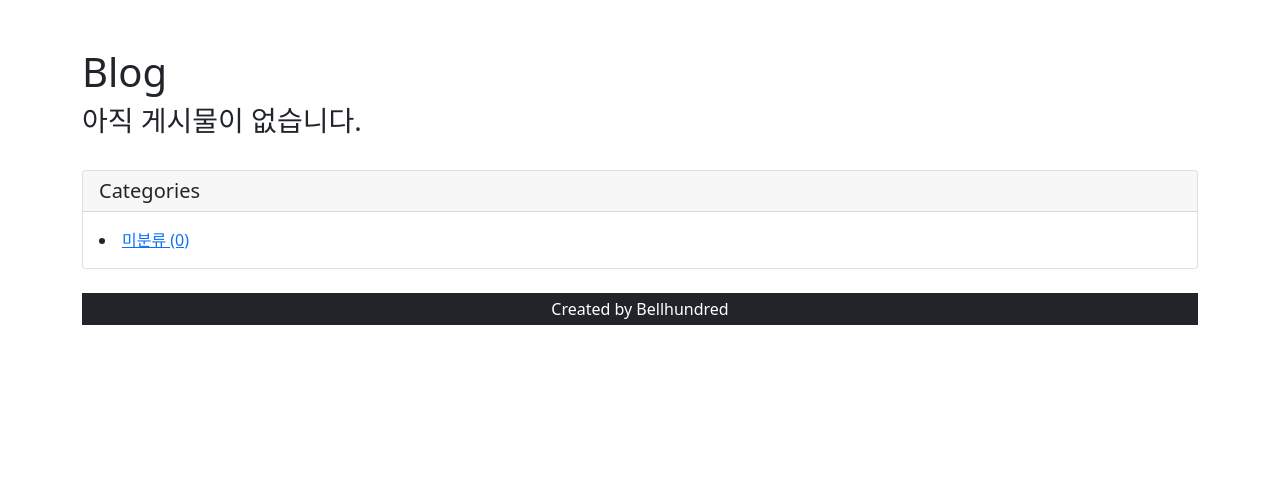
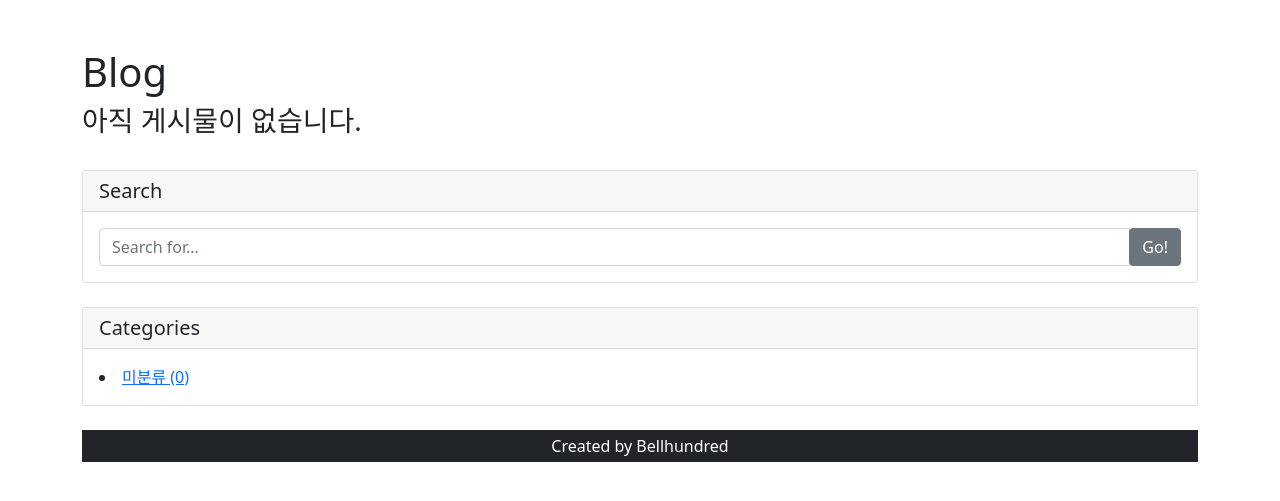
Before and after one commit to good5229/django_blog_practice, a Django app: page /blog/ in a window 1280 px wide. Shown: the part 56-557 px from the top of the page. Run offline with Django 3.2, Linux system fonts and the light colour scheme; data that the repository does not hold is empty; some libraries are stand-ins or nearby versions.

Commit message:
feat(search): add search function

```diff
--- a/blog/templates/blog/base.html
+++ b/blog/templates/blog/base.html
@@ -11,6 +11,18 @@
 <div class="row mt-5" id="main-area">
     {% block main_area %}
     {% endblock %}
+</div>
+<!-- Search Widget -->
+<div class="card my-4">
+    <h5 class="card-header">Search</h5>
+    <div class="card-body">
+        <div class="input-group">
+            <input type="text" class="form-control" placeholder="Search for..." id="search-input">
+            <span class="input-group-btn">
+                                <button class="btn btn-secondary" type="button" onclick="searchPost();">Go!</button>
+                            </span>
+        </div>
+    </div>
 </div>
 <div class="card my-4" id="categories-card">
     <h5 class="card-header">Categories</h5>
@@ -28,6 +40,23 @@
     </div>
 </div>
 {% include 'blog/footer.html' %}
+<script>
+    function searchPost() {
+        let searchValue = document.getElementById('search-input').value.trim();
+        if (searchValue.length > 1) {
+            location.href = "/blog/search/" + searchValue + "/";
+        }
+        else {
+            alert('검색어(' + searchValue + ')가 너무 짧습니다.');
+        }
+    };
+
+    document.getElementById('search-input').addEventListener('keyup', function (event) {
+        if (event.key === 'Enter') {
+            searchPost();
+        }
+    });
+</script>
 <script src="https://cdn.jsdelivr.net/npm/bootstrap@5.0.0-beta1/dist/js/bootstrap.bundle.min.js"
         integrity="sha384-ygbV9kiqUc6oa4msXn9868pTtWMgiQaeYH7/t7LECLbyPA2x65Kgf80OJFdroafW"
         crossorigin="anonymous"></script>
--- a/blog/templates/blog/post_list.html
+++ b/blog/templates/blog/post_list.html
@@ -6,6 +6,7 @@
             post</i></a>
     {% endif %}
     <h1>Blog
+        {% if search_info %}<span class="text-muted">{{ search_info }}</span>{% endif %}
         {% if category %}<span class="badge bg-success text-black">{{ category }}</span>{% endif %}
         {% if tag %}<span class="badge bg-primary text-black"><i
                 class="fas fa-tags"></i>{{ tag.post_set.count }}</span>{% endif %}
--- a/blog/urls.py
+++ b/blog/urls.py
@@ -3,6 +3,7 @@ from django.urls import path
 from . import views
 
 urlpatterns = [
+    path('search/<str:q>/', views.PostSearch.as_view()),
     path('tag/<str:slug>/', views.tag_page),
     path('category/<str:slug>/', views.category_page),
     path('', views.PostList.as_view()),
--- a/blog/views.py
+++ b/blog/views.py
@@ -1,5 +1,6 @@
 from django.contrib.auth.mixins import LoginRequiredMixin
 from django.core.exceptions import PermissionDenied
+from django.db.models import Q
 from django.shortcuts import render, redirect, get_object_or_404
 from django.utils.text import slugify
 from django.views.generic import ListView, DetailView, CreateView, UpdateView
@@ -116,6 +117,24 @@ class CommentUpdate(LoginRequiredMixin, UpdateView):
             raise PermissionDenied
 
 
+class PostSearch(PostList):
+    pagenate_by = 5
+
+    def get_queryset(self):
+        q = self.kwargs['q']
+        post_list = Post.objects.filter(
+            Q(title__contains=q) | Q(tags__name__contains=q)
+        ).distinct()
+        return post_list
+
+    def get_context_data(self, **kwargs):
+        context = super(PostSearch, self).get_context_data()
+        q = self.kwargs['q']
+        context['search_info'] = f'Search: {q} ({self.get_queryset().count()})'
+
+        return context
+
+
 def category_page(request, slug):
     if slug == 'no_category':
         category = '미분류'
```
